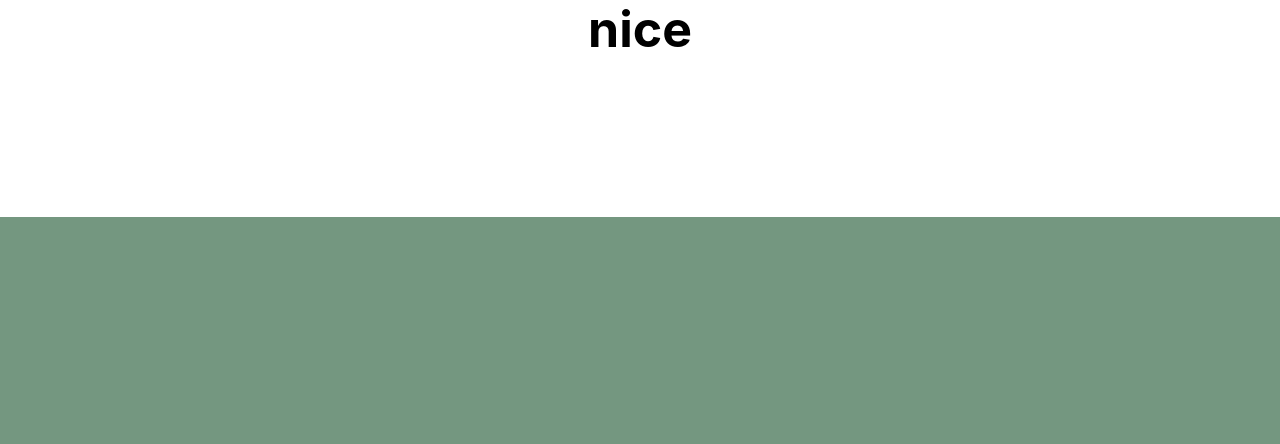
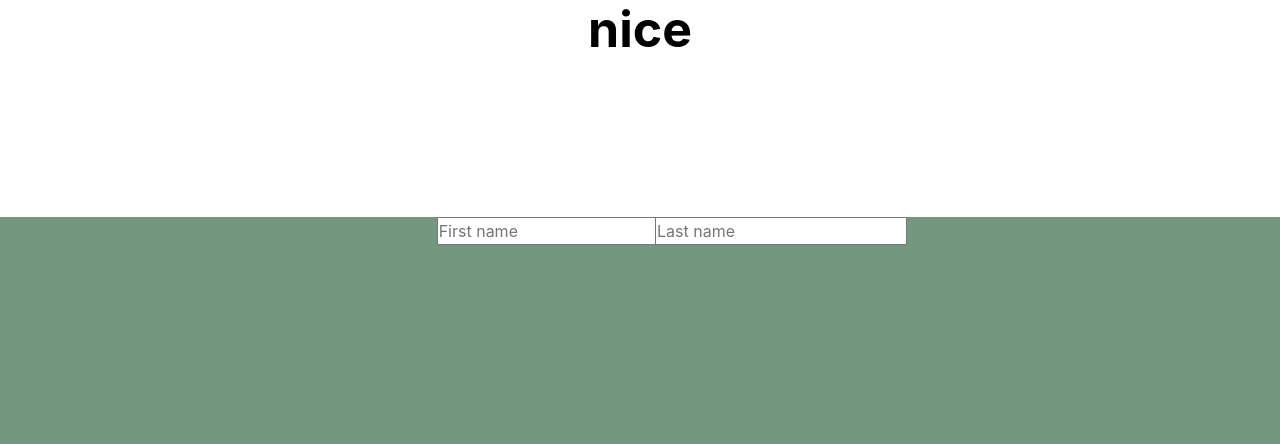
Before and after one commit to tahzabbani/elora_wedding, a Flask app: page /rsvp in a window 1280 px wide. Shown: the part 183-627 px from the top of the page. Run offline with Flask 2, Linux system fonts and the light colour scheme; some libraries are stand-ins or nearby versions.

Commit message:
basic form added

```diff
--- a/app.py
+++ b/app.py
@@ -3,7 +3,7 @@ import gspread
 
 app = Flask(__name__)
 
-# app.config['TEMPLATES_AUTO_RELOAD'] = True
+app.config['TEMPLATES_AUTO_RELOAD'] = True
 
 @app.route('/')
 def entry():
--- a/static/CSS/style.css
+++ b/static/CSS/style.css
@@ -4,6 +4,10 @@
     box-sizing: border-box;
     /* outline: 1px red solid !important;
     visibility: visible !important; */
+}
+
+.text-center {
+    text-align: center;
 }
 
 .header-centering {
--- a/templates/rsvp.html
+++ b/templates/rsvp.html
@@ -47,11 +47,16 @@
         </div>
     </div>
     <div class="container-fluid people">
-        <div class="row">
-            <div class="col-md">
-
+        <form class="rsvp-form-wrapper">
+            <div class="row text-center">
+                <div class="col-md-2 offset-md-4">
+                    <input type="text" id="fname" name="fname" placeholder="First name"><br>
+                </div>
+                <div class="col-md-2">
+                    <input type="text" id="lname" name="lname" placeholder="Last name"><br>
+                </div>
             </div>
-        </div>
+        </form>
     </div>
     <script src="" async defer></script>
 </body>
```
